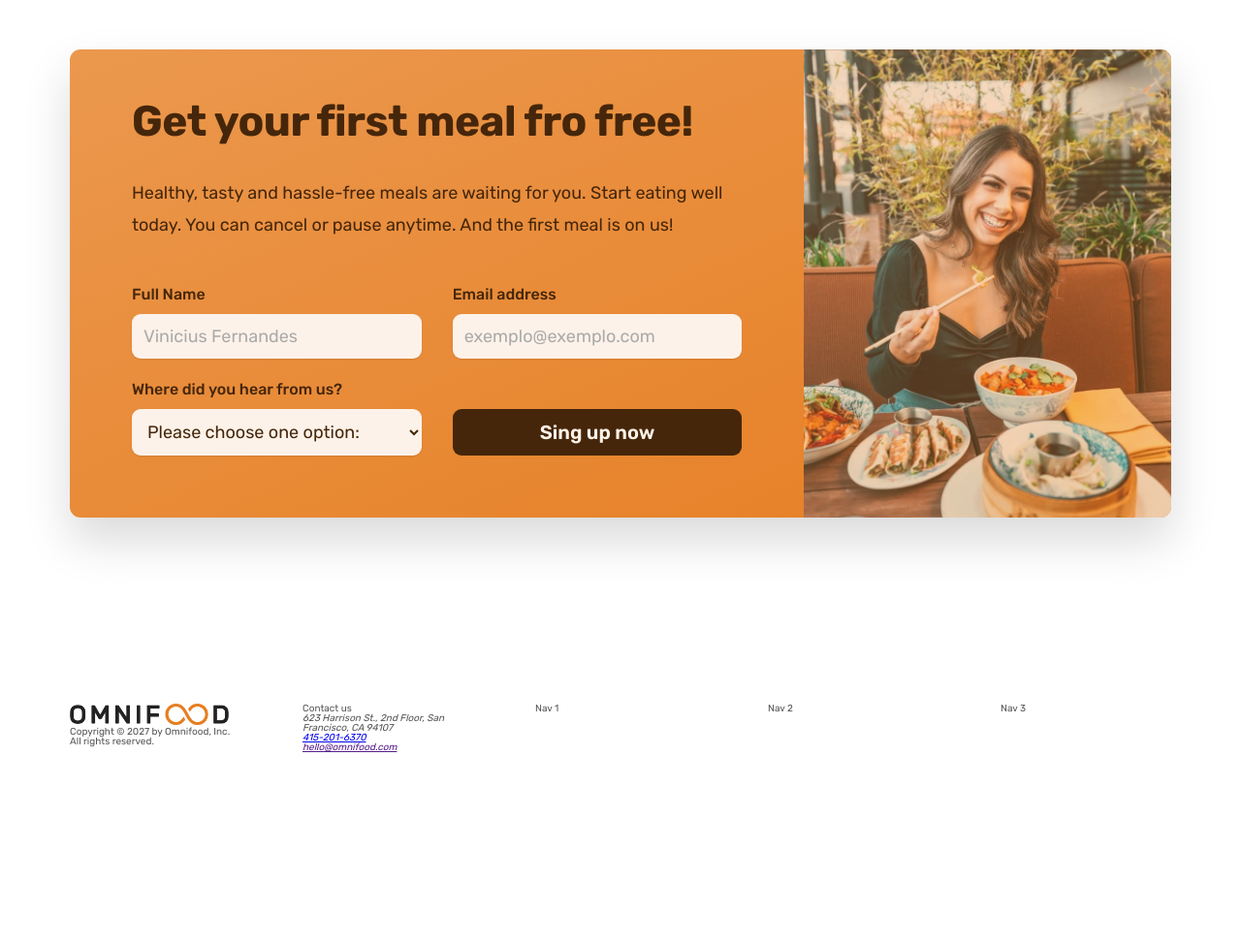
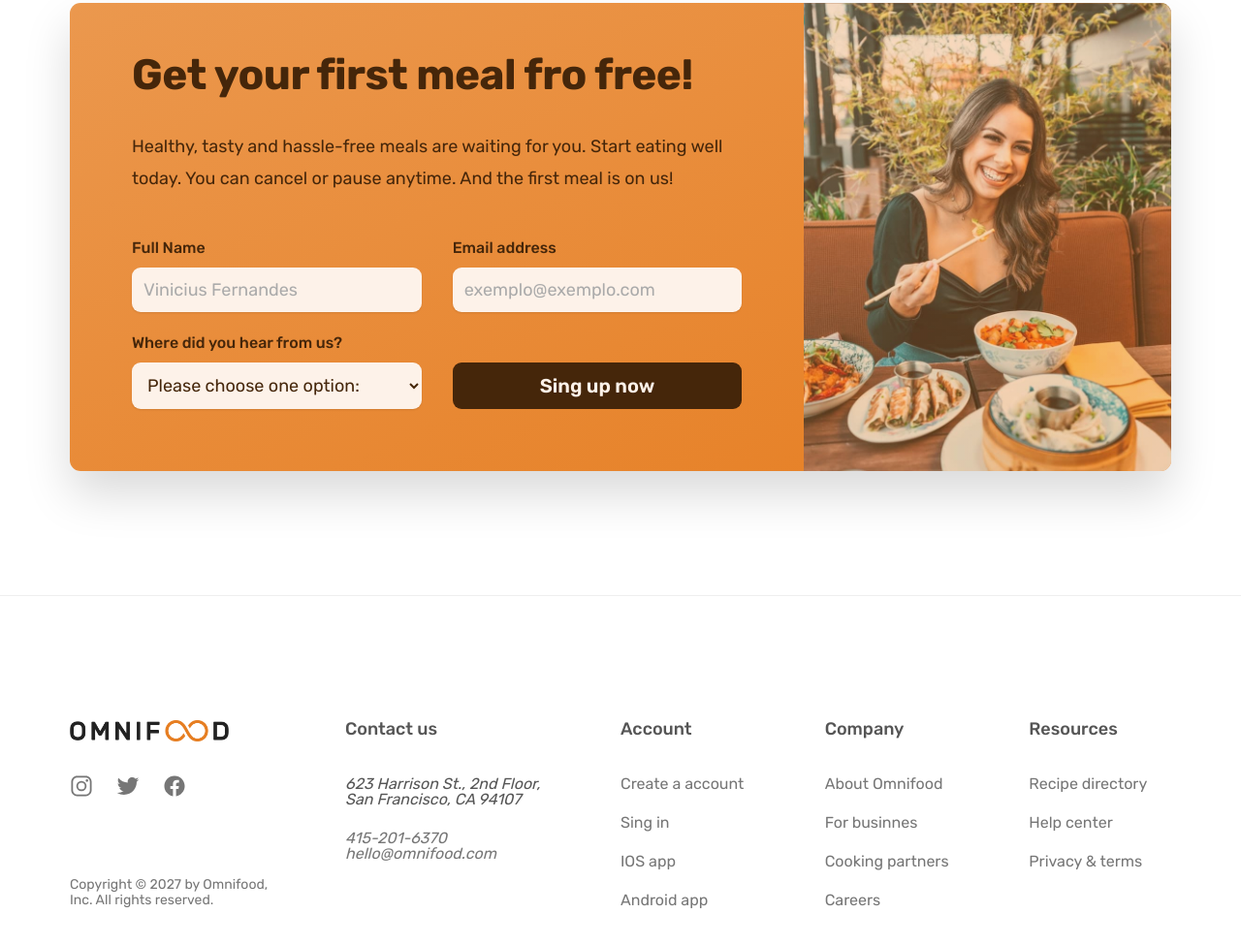
Before and after one commit to schneidervini97/omnifood, a plain HTML site: page index.html in a window 1280 px wide. Shown: the part 5975-6950 px from the top of the page at 97% size. Before the commit the page ends 6847 px from the top, so only its background shows below. Drawn offline with nearby package versions, Linux system fonts and the light colour scheme.

Commit message:
finalizado! Começar a responsividade

```diff
--- a/css/style.css
+++ b/css/style.css
@@ -472,7 +472,7 @@
 /**********************************/
 
 .section-cta {
-  padding: 9.6rem 0;
+  padding: 4.8rem 0 12.8rem;
 }
 
 .cta {
@@ -554,5 +554,74 @@
 /**********************************/
 
 .footer {
-  padding: 9.6rem 0;
+  padding: 12.8rem 0;
+  border-top: 0.1rem solid #eee;
 }
+
+.grid--footer {
+  grid-template-columns: 1.5fr 1.5fr 1fr 1fr 1fr;
+}
+
+.logo-col {
+  display: flex;
+  flex-direction: column;
+}
+
+.footer-logo {
+  display: block;
+  margin-bottom: 3.2rem;
+}
+
+.social-links {
+  list-style: none;
+  display: flex;
+  gap: 2.4rem;
+}
+
+.social-icon {
+  height: 2.4rem;
+  width: 2.4rem;
+}
+
+.copyright {
+  font-size: 1.4rem;
+  line-height: 1.6rem;
+  color: #767676;
+  margin-top: auto;
+}
+
+.footer-heading {
+  font-size: 1.8rem;
+  font-weight: 500;
+  margin-bottom: 4rem;
+}
+
+.contacts {
+  font-style: none;
+  font-size: 1.6rem;
+  line-height: 1.6rem;
+}
+
+.address {
+  margin-bottom: 2.4rem;
+}
+
+.footer-nav {
+  list-style: none;
+  display: flex;
+  flex-direction: column;
+  gap: 2.4rem;
+}
+
+.footer-link:link,
+.footer-link:visited {
+  text-decoration: none;
+  font-size: 1.6rem;
+  color: #767676;
+  transition: all 0.3s;
+}
+
+.footer-link:hover,
+.footer-link:active {
+  color: #555;
+}
--- a/index.html
+++ b/index.html
@@ -540,9 +540,9 @@
     </main>
 
     <footer class="footer">
-      <div class="container grid grid--5-cols">
+      <div class="container grid grid--5-cols grid--footer">
         <div class="logo-col">
-          <a href="#">
+          <a href="#" class="footer-logo">
             <img
               class="logo"
               src="./content/img/omnifood-logo.png"
@@ -550,23 +550,89 @@
             />
           </a>
 
+          <ul class="social-links">
+            <li>
+              <a class="footer-link" href="">
+                <ion-icon class="social-icon" name="logo-instagram"></ion-icon>
+              </a>
+            </li>
+            <li>
+              <a class="footer-link" href="">
+                <ion-icon class="social-icon" name="logo-twitter"></ion-icon>
+              </a>
+            </li>
+            <li>
+              <a class="footer-link" href="">
+                <ion-icon class="social-icon" name="logo-facebook"></ion-icon>
+              </a>
+            </li>
+          </ul>
+
           <p class="copyright">Copyright &copy; 2027 by Omnifood, Inc. All rights reserved.</p>
         </div>
 
         <div class="address-col">
           <p class="footer-heading">Contact us</p>
           <address class="contacts">
-            <p>623 Harrison St., 2nd Floor, San Francisco, CA 94107</p>
-
-            <p><a href="#">415-201-6370</a></p>
-
-            <p><a href="">hello@omnifood.com</a></p>
-
+            <p class="address">623 Harrison St., 2nd Floor, San Francisco, CA 94107</p>
+            <p>
+              <a class="footer-link" href="tel:415-201-6370">415-201-6370</a> <br />
+              <a class="footer-link" href="mailto:hello@omnifood.com">hello@omnifood.com</a>
+            </p>
           </address>
         </div>
-        <nav class="nav-col">Nav 1</nav>
-        <nav class="nav-col">Nav 2</nav>
-        <nav class="nav-col">Nav 3</nav>
+
+        <nav class="nav-col">
+          <p class="footer-heading">Account</p>
+          <ul class="footer-nav">
+            <li>
+              <a class="footer-link" href="#">Create a account</a>
+            </li>
+            <li>
+              <a class="footer-link" href="#">Sing in</a>
+            </li>
+            <li>
+              <a class="footer-link" href="#">IOS app</a>
+            </li>
+            <li>
+              <a class="footer-link" href="#">Android app</a>
+            </li>
+          </ul>
+        </nav>
+
+        <nav class="nav-col">
+          <p class="footer-heading">Company</p>
+          <ul class="footer-nav">
+            <li>
+              <a class="footer-link" href="#">About Omnifood</a>
+            </li>
+            <li>
+              <a class="footer-link" href="#">For businnes</a>
+            </li>
+            <li>
+              <a class="footer-link" href="#">Cooking partners</a>
+            </li>
+            <li>
+              <a class="footer-link" href="#">Careers</a>
+            </li>
+          </ul>
+        </nav>
+
+        <nav class="nav-col">
+          <p class="footer-heading">Resources</p>
+          <ul class="footer-nav">
+            <li>
+              <a class="footer-link" href="#">Recipe directory</a>
+            </li>
+            <li>
+              <a class="footer-link" href="#">Help center</a>
+            </li>
+            <li>
+              <a class="footer-link" href="#">Privacy & terms</a>
+            </li>
+          </ul>
+        </nav>
+
       </div>
     </footer>
   </body>
```
